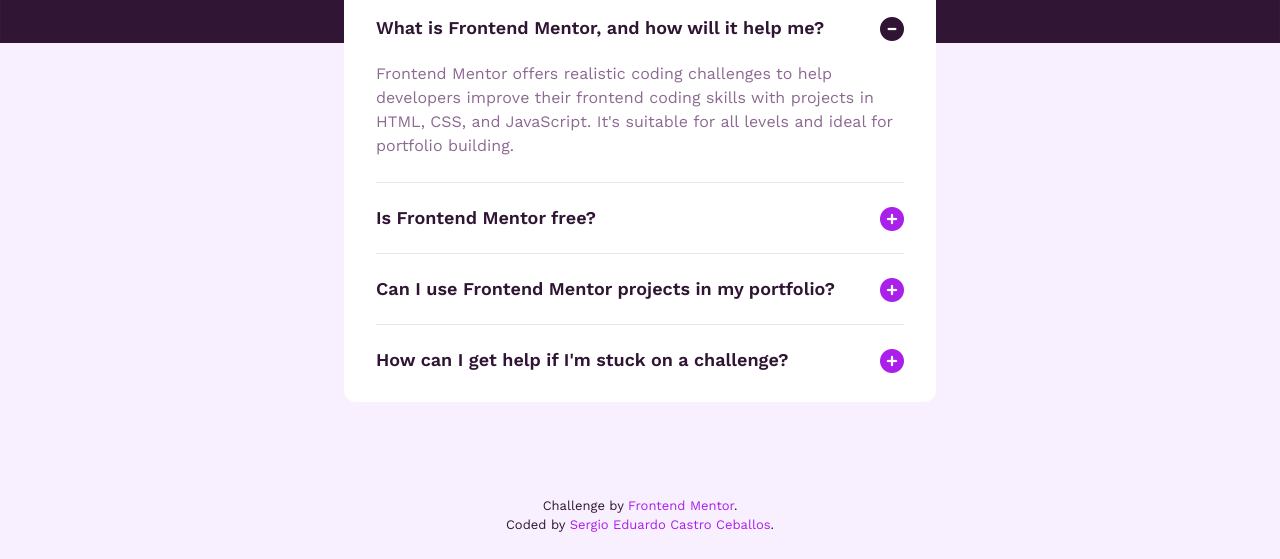
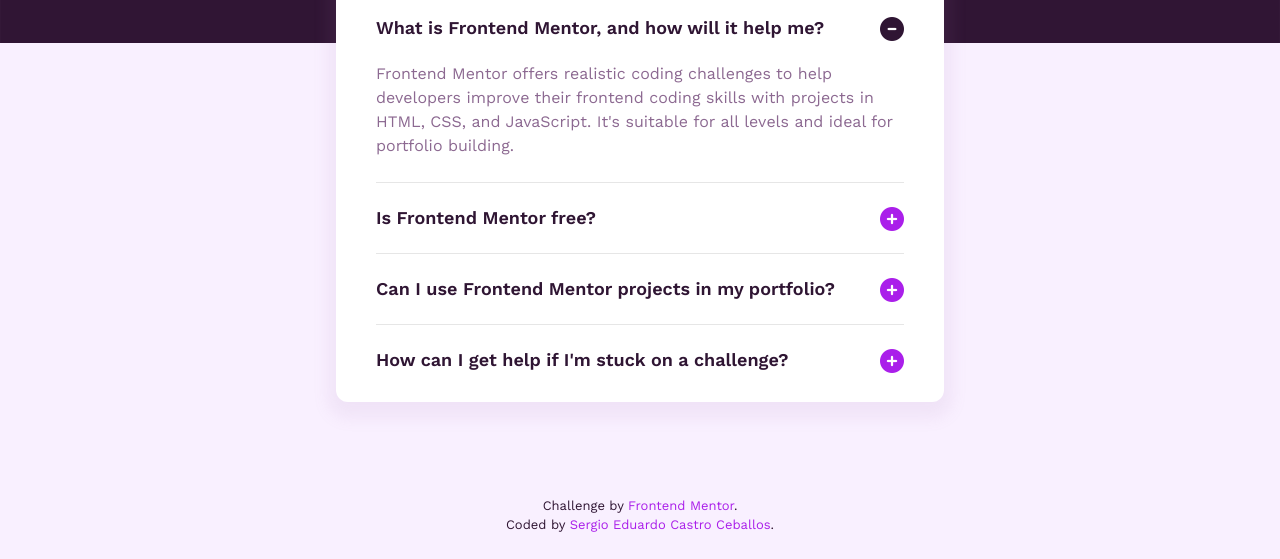
Before and after one commit to SergioCasCeb/faq-accordion-challenge, a plain HTML site: page index.html in a window 1280 px wide. Shown: the part 241-800 px from the top of the page. Drawn offline with nearby package versions, Linux system fonts and the light colour scheme.

Commit message:
fixed the max width, padding and added a box shadow to the card

```diff
--- a/css/style.scss
+++ b/css/style.scss
@@ -32,13 +32,14 @@
 
 .card {
     width: 100%;
-    max-width: 37rem;
+    max-width: 38rem;
     display: flex;
     flex-direction: column;
     gap: var(--space-0);
-    padding: var(--space-6);
+    padding: var(--space-6) var(--space-8);
     background-color: var(--clr-neutral-0);
     border-radius: var(--radius-lg);
+    box-shadow: 0 0.5rem 1rem 0.5rem hsla(290, 25%, 58%, 0.1);
 
     &__header {
         display: flex;
@@ -87,6 +88,10 @@
                 transition: color 150ms ease-in-out, outline-color 150ms ease-in-out;
                 cursor: pointer;
 
+                &:hover {
+                    color: var(--clr-primary-accent);
+                }
+
                 &:hover,
                 &:focus-visible {
                     color: var(--clr-primary-accent);
@@ -130,7 +135,7 @@
 
 @media screen and (min-width: 48rem) {
     .card {
-        padding: var(--space-8);
+        padding: var(--space-8) var(--space-10);
 
         &__header {
 
```
Also changed, not shown: css/style.css, 1 other file.
